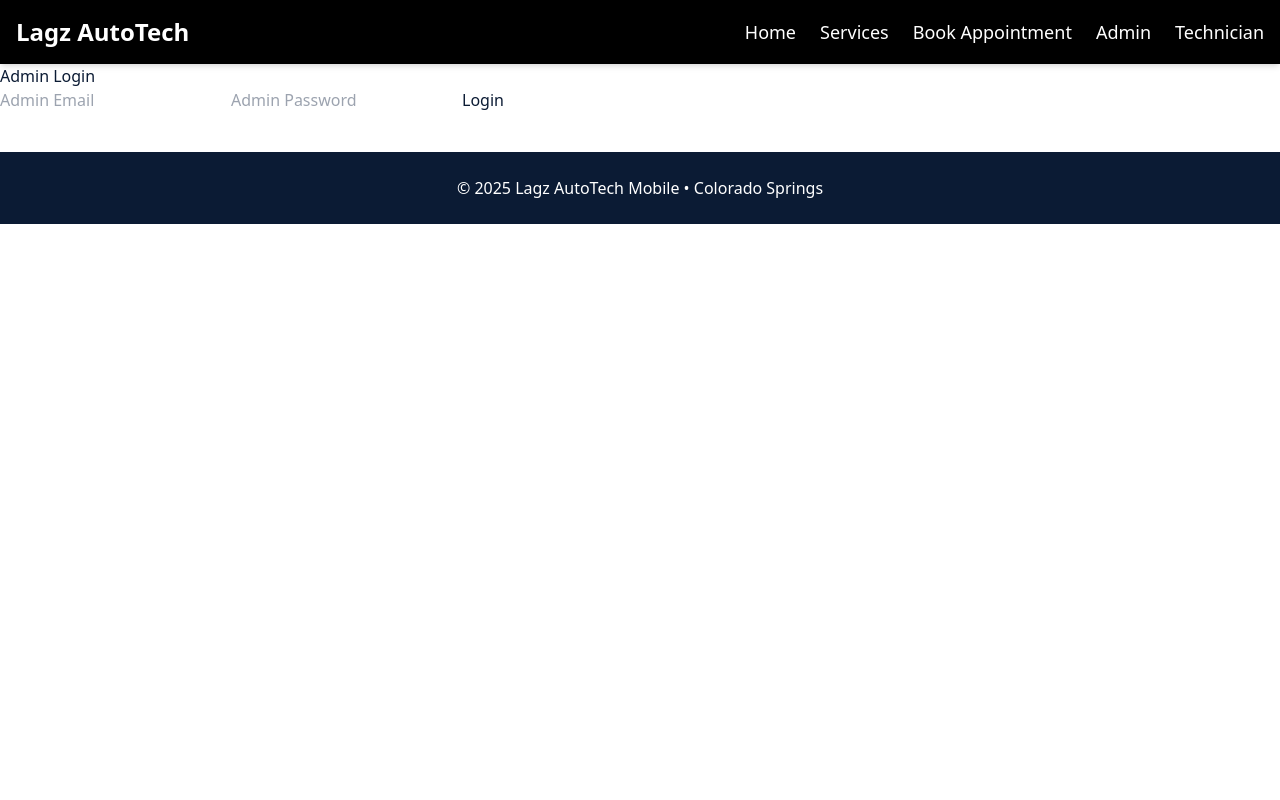
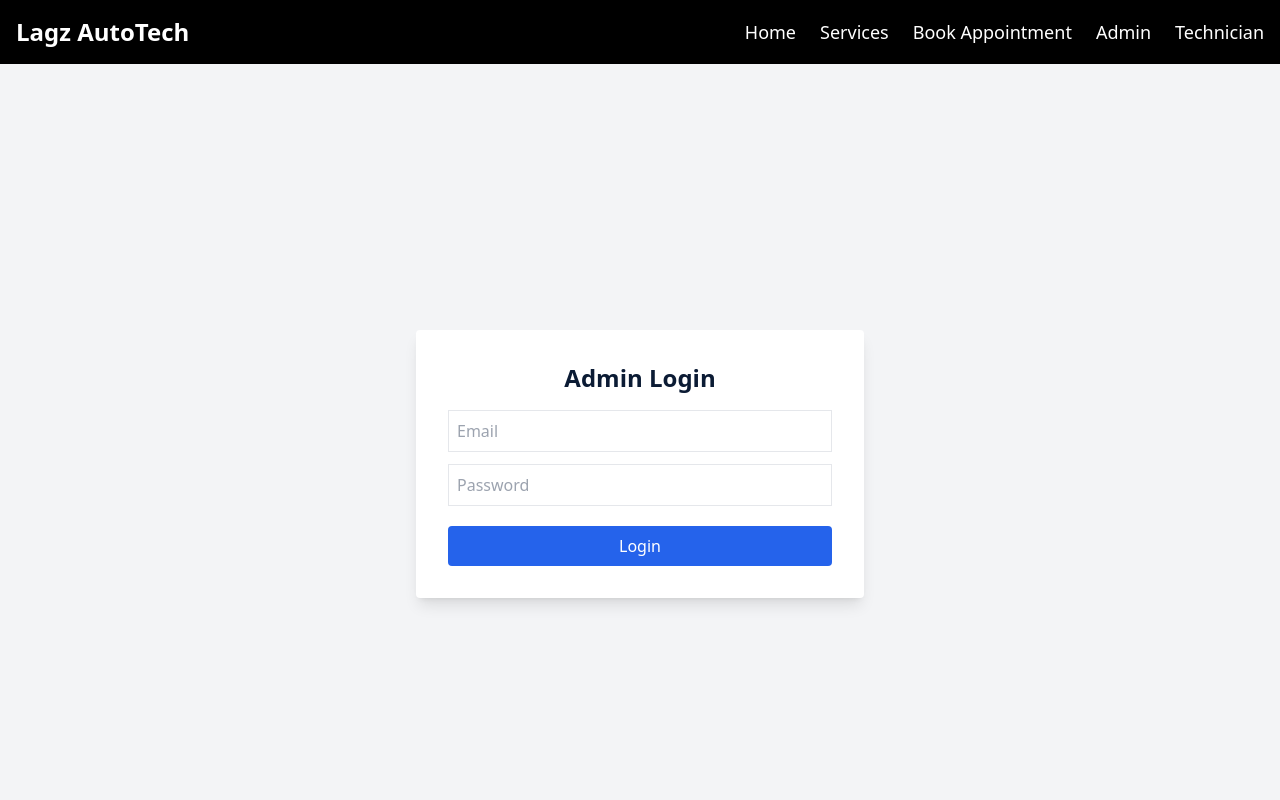
Before and after one commit to lagzllc/lagz-autotech-mobile, a React (Vite) app in the folder frontend/: page /admin/login in a window 1280 px wide. Shown: the top 800 px of the page. Built offline with nearby package versions, Linux system fonts and the light colour scheme.

Commit message:
Admin login fix + updated API + animations

```diff
--- a/frontend/src/App.jsx
+++ b/frontend/src/App.jsx
@@ -36,13 +36,12 @@ export default function App() {
         {/* Tech */}
         <Route path="/tech/login" element={<TechLogin />} />
         <Route path="/tech/dashboard" element={<TechDashboard />} />
-
-        {/* Admin */}
-        <Route path="/admin/login" element={<AdminLogin />} />
-        <Route path="/admin/dashboard" element={<AdminDashboard />} />
-        <Route path="/admin/bookings" element={<AdminBookings />} />
-        <Route path="/admin/services" element={<ServicesPage />} />
-        <Route path="/admin/technicians" element={<TechniciansPage />} />
+      {/* ADMIN ROUTES */}
+      <Route path="/admin/login" element={<AdminLogin />} />
+      <Route path="/admin/dashboard" element={<AdminDashboard />} />
+      <Route path="/admin/bookings" element={<AdminBookings />} />
+      <Route path="/admin/services" element={<ServicesPage />} />
+      <Route path="/admin/technicians" element={<TechniciansPage />} />
       </Routes>
 
       <Footer />
--- a/frontend/src/pages/admin/AdminLogin.jsx
+++ b/frontend/src/pages/admin/AdminLogin.jsx
@@ -1,49 +1,68 @@
 // frontend/src/pages/admin/AdminLogin.jsx
-
 import { useState } from "react";
 import { adminLogin } from "../../lib/api";
+import { useNavigate } from "react-router-dom";
 
 export default function AdminLogin() {
-  const [email, setEmail] = useState("");
-  const [password, setPassword] = useState("");
+  const navigate = useNavigate();
+  const [form, setForm] = useState({ email: "", password: "" });
   const [error, setError] = useState("");
 
-  const handleLogin = async (e) => {
+  async function submit(e) {
     e.preventDefault();
-    const res = await adminLogin(email, password);
+    setError("");
 
-    if (res.token) {
-      localStorage.setItem("adminToken", res.token);
-      window.location.href = "/admin/dashboard";
-    } else {
-      setError(res.error || "Login failed");
+    const res = await adminLogin(form.email, form.password);
+
+    if (res.error) {
+      setError(res.error);
+      return;
     }
-  };
+
+    if (!res.token) {
+      setError("Invalid response from server");
+      return;
+    }
+
+    localStorage.setItem("adminToken", res.token);
+    navigate("/admin/dashboard");
+  }
 
   return (
-    <div className="login-container">
-      <h2>Admin Login</h2>
+    <div className="min-h-screen flex items-center justify-center bg-gray-100">
+      <form
+        onSubmit={submit}
+        className="bg-white shadow-lg p-8 rounded w-full max-w-md"
+      >
+        <h1 className="text-2xl font-bold mb-4 text-center">Admin Login</h1>
 
-      {error && <p style={{ color: "red" }}>{error}</p>}
+        {error && (
+          <p className="text-red-500 text-center mb-3">{error}</p>
+        )}
 
-      <form onSubmit={handleLogin}>
         <input
           type="email"
-          placeholder="Admin Email"
-          value={email}
-          onChange={(e) => setEmail(e.target.value)}
-          required
+          placeholder="Email"
+          className="border p-2 w-full mb-3"
+          value={form.email}
+          onChange={(e) =>
+            setForm({ ...form, email: e.target.value })
+          }
         />
 
         <input
           type="password"
-          placeholder="Admin Password"
-          value={password}
-          onChange={(e) => setPassword(e.target.value)}
-          required
+          placeholder="Password"
+          className="border p-2 w-full mb-5"
+          value={form.password}
+          onChange={(e) =>
+            setForm({ ...form, password: e.target.value })
+          }
         />
 
-        <button type="submit">Login</button>
+        <button className="w-full bg-blue-600 text-white p-2 rounded">
+          Login
+        </button>
       </form>
     </div>
   );
```
Also changed, not shown: frontend/src/lib/api.js.
